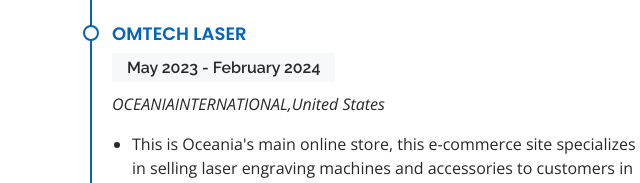
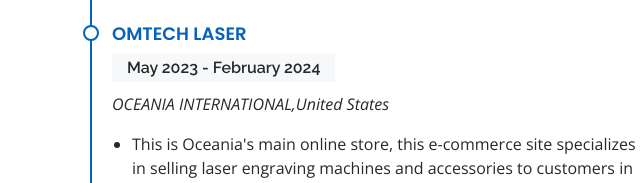
Before and after one commit to ducpm511/ducpham.github.io, a plain HTML site: page index.html in a window 1280 px wide. Shown: the part 3166-3349 px from the top of the page, 612-1252 px from the left. Drawn offline with nearby package versions, Linux system fonts and the light colour scheme.

Commit message:
fixed typo

```diff
--- a/index.html
+++ b/index.html
@@ -355,7 +355,7 @@
             <div class="resume-item">
               <h4>Omtech Laser</h4>
               <h5>May 2023 - February 2024</h5>
-              <p><em>OCEANIAINTERNATIONAL,United States</em></p>
+              <p><em>OCEANIA INTERNATIONAL,United States</em></p>
               <ul>
                 <li>This is Oceania's main online store, this e-commerce site specializes in selling laser
                   engraving machines and accessories to customers in the US and European markets.</li>
```
